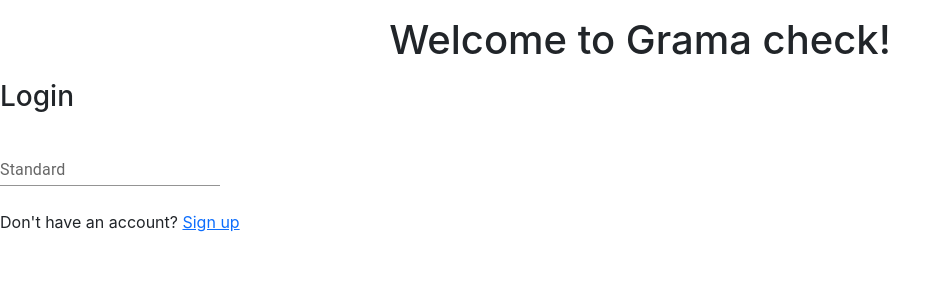
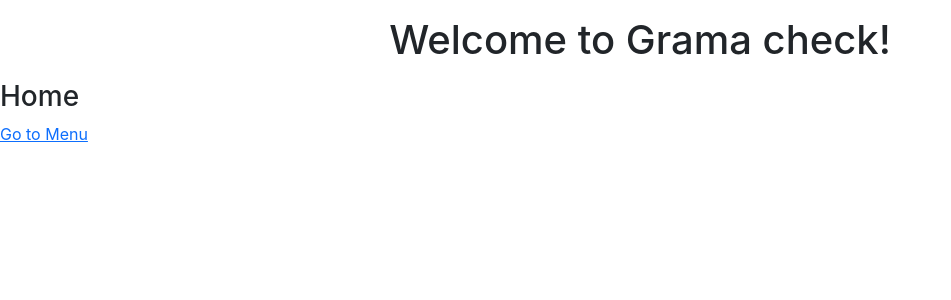
Before and after one commit to lilRaptor99/grama-check, a React (Create React App) app in the folder web-app/: page / in a window 1280 px wide. Shown: the top 300 px of the page, without its empty margins (0-951 px from the left). Built offline with nearby package versions, Linux system fonts and the light colour scheme.

Commit message:
downgrade react-router-dom

```diff
--- a/web-app/package.json
+++ b/web-app/package.json
@@ -3,6 +3,7 @@
   "version": "0.1.0",
   "private": true,
   "dependencies": {
+    "@asgardeo/auth-react": "^1.1.18",
     "@emotion/react": "^11.10.5",
     "@emotion/styled": "^11.10.5",
     "@mui/icons-material": "^5.10.9",
@@ -14,7 +15,8 @@
     "react": "^18.2.0",
     "react-bootstrap": "^2.6.0",
     "react-dom": "^18.2.0",
-    "react-router-dom": "^6.4.3",
+    "react-router": "^5.2.0",
+    "react-router-dom": "^5.3.0",
     "react-scripts": "5.0.1",
     "sass": "^1.56.1",
     "web-vitals": "^2.1.4"
--- /dev/null
+++ b/web-app/src/App.js
@@ -0,0 +1,31 @@
+import './assets/styles/index.scss';
+import {
+  BrowserRouter as Router,
+  Switch,
+  Route,
+} from "react-router-dom";
+
+import Home from './pages/home';
+import Menu from './pages/menu';
+import CheckStatus from './pages/check-status';
+
+const App = () => {
+  return (
+    <Router>
+      <h1 className="text-center my-3">Welcome to Grama check!</h1>
+      <Switch>
+        <Route exact path="/">
+          <Home />
+        </Route>
+        <Route path="/menu">
+          <Menu />
+        </Route>
+        <Route path="/check-status">
+          <CheckStatus />
+        </Route>
+      </Switch>
+    </Router>
+  );
+}
+
+export default App;
--- a/web-app/src/components/login.js
+++ /dev/null
@@ -1,19 +0,0 @@
-import { Link } from "react-router-dom";
-import Box from '@mui/material/Box';
-import TextField from '@mui/material/TextField';
-
-const Login = () => {
-    return (
-        <div>
-            <h3>Login</h3>
-            <div className="my-4">
-                <Box component="form" noValidate autoComplete="off">
-                    <TextField id="standard-basic" label="Standard" variant="standard" />
-                </Box>
-            </div>
-            <p>Don't have an account? <Link to={'signup'}>Sign up</Link> </p>
-        </div>
-    );
-};
-
-export default Login;
--- a/web-app/src/components/signup.js
+++ /dev/null
@@ -1,9 +0,0 @@
-const Signup = () => {
-    return (
-        <div>
-            <h3>Signup</h3>
-        </div>
-    );
-};
-
-export default Signup;
--- a/web-app/src/index.js
+++ b/web-app/src/index.js
@@ -1,43 +1,11 @@
 import React from 'react';
 import ReactDOM from 'react-dom/client';
 import reportWebVitals from './reportWebVitals';
-import {
-  createBrowserRouter,
-  RouterProvider,
-} from "react-router-dom";
-
-import Root from './root';
-import Login from './components/login';
-import ErrorPage from './components/error-page';
-import Menu from './components/menu'
-import Signup from './components/signup';
-
-const router = createBrowserRouter([
-  {
-    path: "/",
-    element: <Root />,
-    errorElement: <ErrorPage />,
-    children: [
-      {
-        path: "/",
-        element: <Login />
-      },
-      {
-        path: "menu",
-        element: <Menu />
-      },
-      {
-        path: "signup",
-        element: <Signup />
-      },
-    ],
-  },
-]);
-
+import App from './App';
 
 ReactDOM.createRoot(document.getElementById("root")).render(
   <React.StrictMode>
-    <RouterProvider router={router} />
+    <App />
   </React.StrictMode>
 );
 
--- /dev/null
+++ b/web-app/src/pages/check-status.js
@@ -0,0 +1,9 @@
+const CheckStatus = () => {
+    return (
+        <div>
+            <h3>Check Status</h3>
+        </div>
+    );
+};
+
+export default CheckStatus;
--- /dev/null
+++ b/web-app/src/pages/home.js
@@ -0,0 +1,12 @@
+import { Link } from "react-router-dom";
+
+const Home = () => {
+    return (
+        <div>
+            <h3>Home</h3>
+            <Link to="/menu">Go to Menu</Link>
+        </div>
+    );
+};
+
+export default Home;
--- a/web-app/src/root.js
+++ /dev/null
@@ -1,16 +0,0 @@
-import './assets/styles/index.scss';
-import { Outlet } from "react-router-dom";
-
-const Root = () => {
-  return (
-    <>
-      <h1 className="text-center my-3">Welcome to Grama check!</h1>
-      <div id="detail">
-        {/* <Outlet /> tells the Root component where its child components should be rendered*/}
-        <Outlet />
-      </div>
-    </>
-  );
-}
-
-export default Root;
```
Also changed, not shown: web-app/src/pages/application.js (added, +9 -0 lines), web-app/src/pages/error-page.js (renamed from web-app/src/components/error-page.js), web-app/src/pages/menu.js (renamed from web-app/src/components/menu.js), 1 other file (tests, documents, lock files or other folders).
